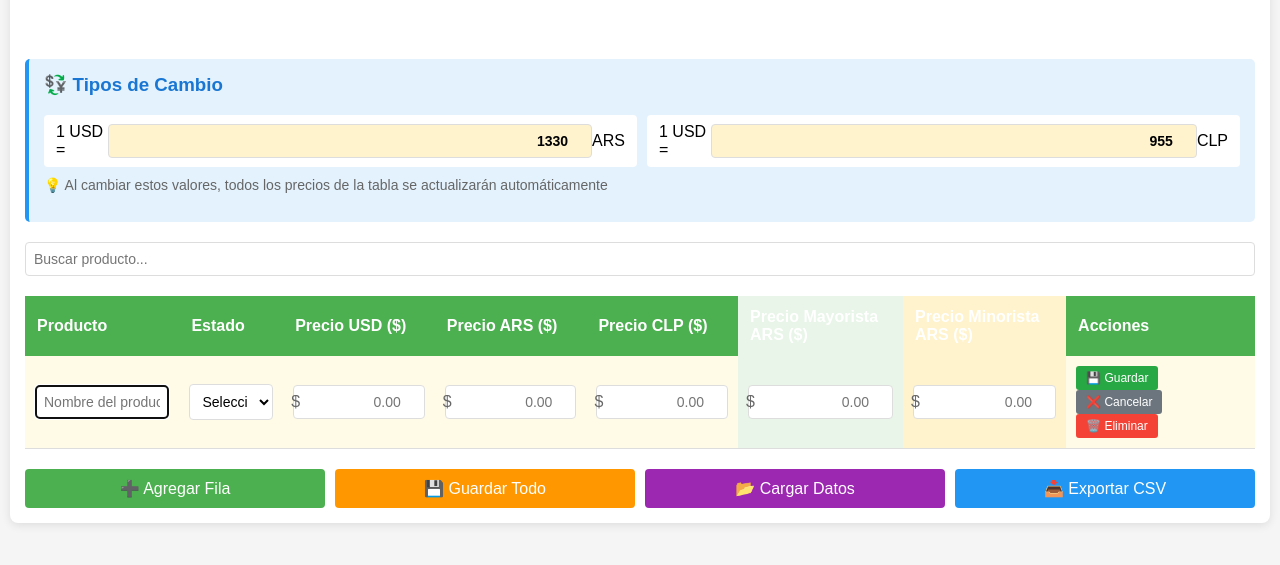
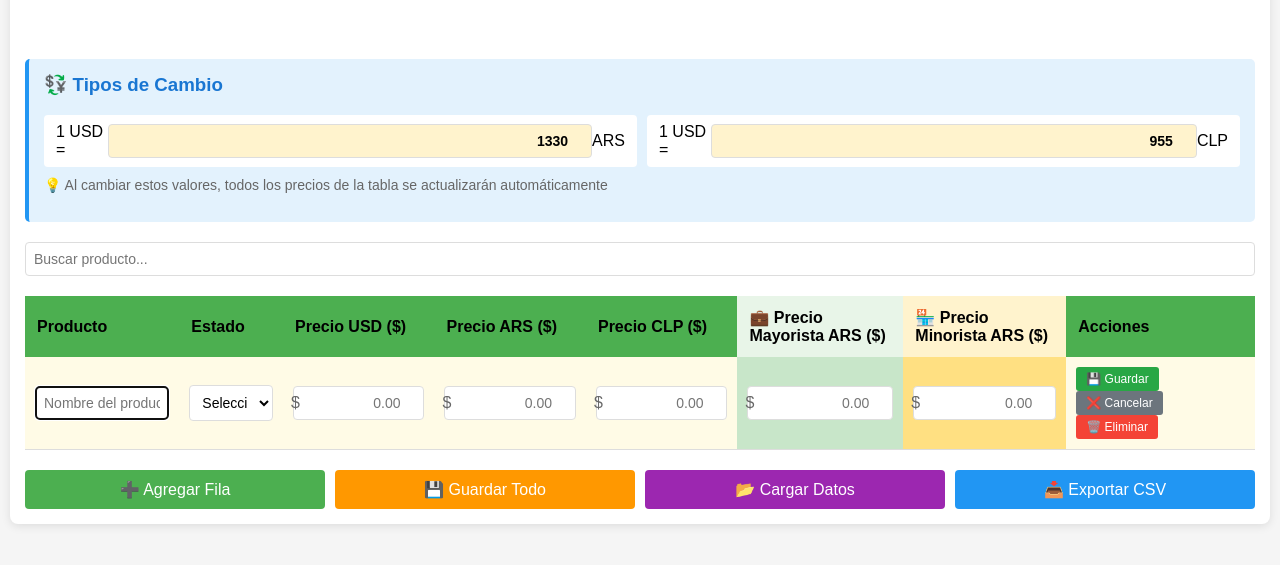
Before and after one commit to papoz25/productosChile, a website: page public/index.html in a window 1280 px wide. Shown: the part 105-670 px from the top of the page. Drawn offline with Linux system fonts and the light colour scheme; no server answers.

Commit message:
Update index.html

```diff
--- a/public/index.html
+++ b/public/index.html
@@ -209,7 +209,7 @@
 
         th {
             background-color: #4caf50;
-            color: white;
+            color: black;
             padding: 12px;
             text-align: left;
             font-weight: bold;
@@ -468,11 +468,38 @@
 
         /* Estilos para las nuevas columnas */
         .precio-mayorista {
-            background-color: #e8f5e8;
+            background-color: #e8f5e8 !important;
         }
 
         .precio-minorista {
-            background-color: #fff3cd;
+            background-color: #fff3cd !important;
+        }
+
+        /* Asegurar que los colores se mantengan incluso en hover */
+        tr:hover .precio-mayorista {
+            background-color: #d4f4d4 !important;
+        }
+
+        tr:hover .precio-minorista {
+            background-color: #ffeaa7 !important;
+        }
+
+        /* Para filas pares */
+        tr:nth-child(even) .precio-mayorista {
+            background-color: #d4f4d4 !important;
+        }
+
+        tr:nth-child(even) .precio-minorista {
+            background-color: #ffeaa7 !important;
+        }
+
+        /* Para filas en edición */
+        tr.editing-row .precio-mayorista {
+            background-color: #c8e6c9 !important;
+        }
+
+        tr.editing-row .precio-minorista {
+            background-color: #ffe082 !important;
         }
     </style>
 </head>
@@ -516,8 +543,8 @@
                         <th data-column="precio_usd">Precio USD ($) <span class="sort-icon"></span></th>
                         <th data-column="precio_ars">Precio ARS ($) <span class="sort-icon"></span></th>
                         <th data-column="precio_clp">Precio CLP ($) <span class="sort-icon"></span></th>
-                        <th data-column="precio_mayorista" class="precio-mayorista">Precio Mayorista ARS ($) <span class="sort-icon"></span></th>
-                        <th data-column="precio_minorista" class="precio-minorista">Precio Minorista ARS ($) <span class="sort-icon"></span></th>
+                        <th data-column="precio_mayorista" class="precio-mayorista" style="background-color: #4caf50; color: black;">💼 Precio Mayorista ARS ($) <span class="sort-icon"></span></th>
+                        <th data-column="precio_minorista" class="precio-minorista" style="background-color: #ff9800; color: black;">🏪 Precio Minorista ARS ($) <span class="sort-icon"></span></th>
                         <th>Acciones</th>
                     </tr>
                 </thead>
```
